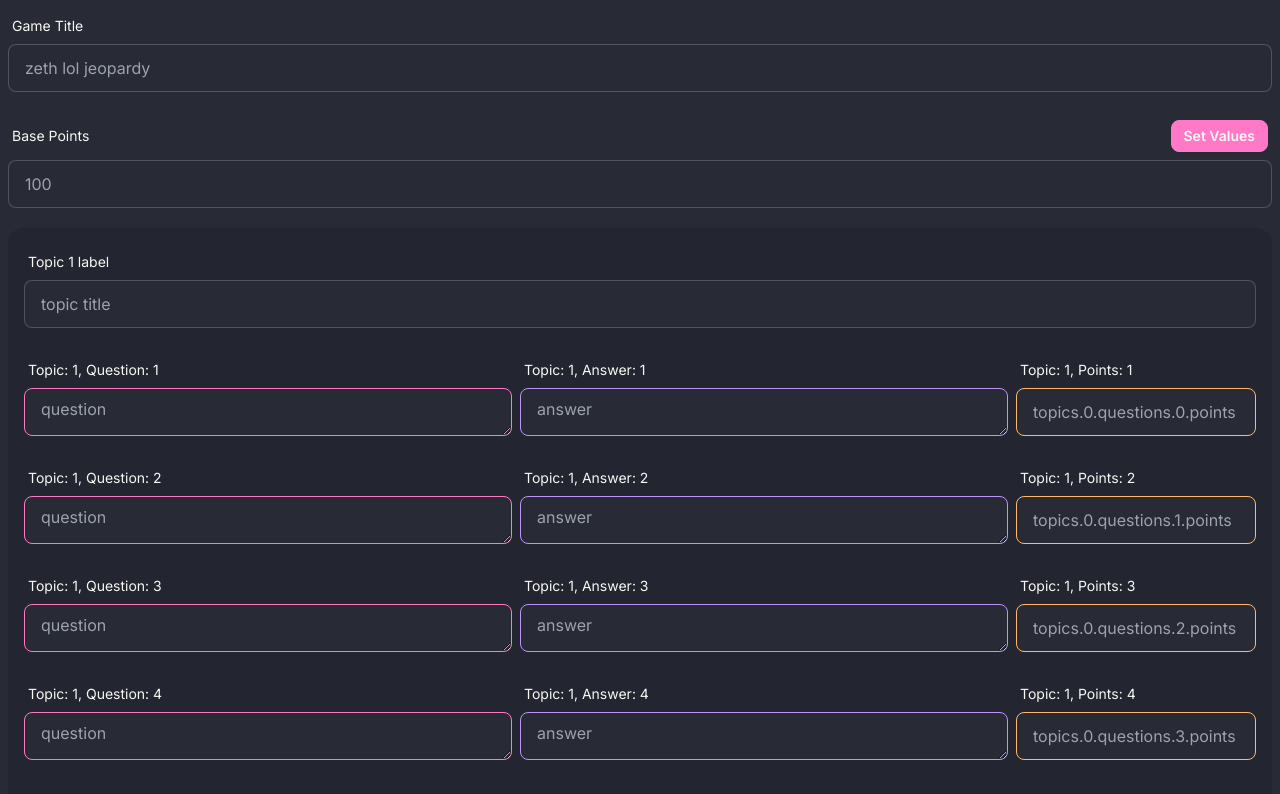
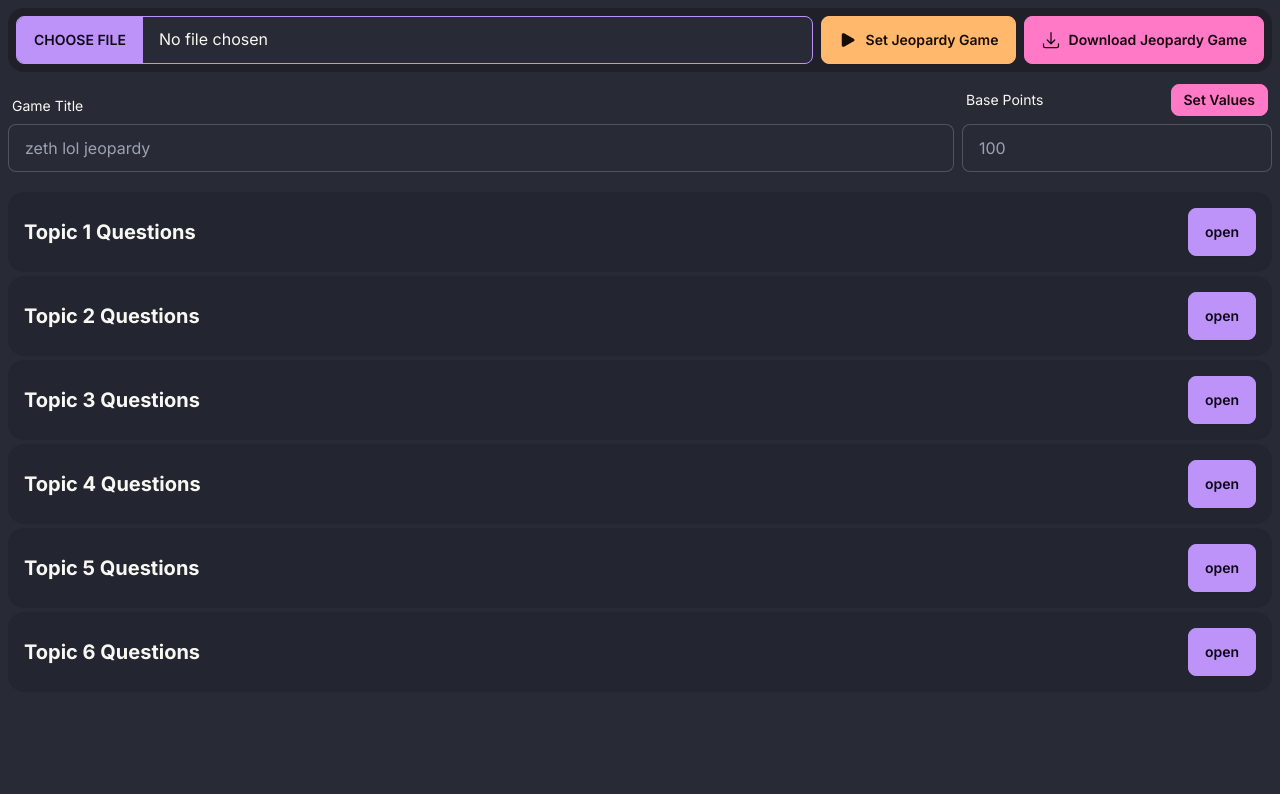
Before and after one commit to zethporter/zeth_lol, a Next.js app: page /jeopardy/editor in a window 1280 px wide. Shown: the top 794 px of the page. Built offline with nearby package versions, Linux system fonts and the light colour scheme.

Commit message:
added ability to upload saved games to the editor

```diff
--- a/package.json
+++ b/package.json
@@ -13,6 +13,7 @@
     "@heroicons/react": "^2.1.1",
     "@hookform/error-message": "^2.0.1",
     "@hookform/resolvers": "^3.3.4",
+    "@radix-ui/react-collapsible": "^1.0.3",
     "@radix-ui/react-context-menu": "^2.1.5",
     "@radix-ui/react-dialog": "^1.0.5",
     "@t3-oss/env-nextjs": "^0.7.1",
@@ -24,6 +25,7 @@
     "react": "18.2.0",
     "react-dom": "18.2.0",
     "react-hook-form": "^7.50.1",
+    "react-hot-toast": "^2.4.1",
     "zod": "^3.22.4"
   },
   "devDependencies": {
--- a/src/app/jeopardy/DefaultGame.tsx
+++ b/src/app/jeopardy/DefaultGame.tsx
@@ -1,6 +1,7 @@
 import { z } from "zod";
 
 export const game = z.object({
+  game: z.object({
     gameTitle: z.string(),
     basePoints: z.number(),
     topics: z
@@ -18,10 +19,12 @@ export const game = z.object({
       )
       .max(6)
       .min(6),
+  }),
 });
 export type Game = z.infer<typeof game>;
 
 export const defaultGame = {
+  game: {
     gameTitle: "Game Title",
     basePoints: 100,
     topics: [
@@ -206,6 +209,7 @@ export const defaultGame = {
         ],
       },
     ],
+  },
 };
 
 export const gameOutline = {
--- a/src/app/jeopardy/editor/EditorForm.tsx
+++ b/src/app/jeopardy/editor/EditorForm.tsx
@@ -1,12 +1,17 @@
 "use client";
 
+import { useState } from "react";
 import { useForm, type SubmitHandler } from "react-hook-form";
 import { ErrorMessage } from "@hookform/error-message";
 import { zodResolver } from "@hookform/resolvers/zod";
+import { ArrowDownTrayIcon, PlayIcon } from "@heroicons/react/24/solid";
+import toast from "react-hot-toast";
 
-import { game, type Game } from "../DefaultGame";
+import TopicSection from "./TopicSection";
+import { game, type Game, defaultGame } from "../DefaultGame";
 
 const EditorForm = () => {
+  const [gameJson, setGameJson] = useState<Game>();
   const {
     register,
     handleSubmit,
@@ -15,19 +20,20 @@ const EditorForm = () => {
     formState: { errors },
   } = useForm<Game>({
     resolver: zodResolver(game),
+    values: gameJson,
   });
 
   const updatePoints = () => {
-    const base = getValues("basePoints");
+    const base = getValues("game.basePoints");
     [0, 1, 2, 3, 4, 5].forEach((i) => {
       [0, 1, 2, 3, 4].forEach((j) => {
-        setValue(`topics.${i}.questions.${j}.points`, (j + 1) * base);
+        setValue(`game.topics.${i}.questions.${j}.points`, (j + 1) * base);
       });
     });
   };
 
   const download: SubmitHandler<Game> = (data) => {
-    const fileName = data.gameTitle;
+    const fileName = data.game.gameTitle;
     const json = JSON.stringify(data);
     const blob = new Blob([json], { type: "application/json" }); // blob just as yours
     const href = URL.createObjectURL(blob);
@@ -38,34 +44,92 @@ const EditorForm = () => {
     link.click();
     document.body.removeChild(link);
   };
+  const readJsonFile = (file: Blob) =>
+    new Promise((resolve, reject) => {
+      const fileReader = new FileReader();
+
+      fileReader.onload = (event) => {
+        if (event.target) {
+          resolve(JSON.parse(event.target.result as string));
+        }
+      };
+
+      fileReader.onerror = (error) => reject(error);
+      fileReader.readAsText(file);
+    });
+
+  const uploadFile = async (event: React.ChangeEvent<HTMLInputElement>) => {
+    if (event.target.files) {
+      // @ts-expect-error because this thing sucks balls. Why should I have to ignore something that works??
+      const parsedData = await readJsonFile(event.target.files[0]);
+
+      console.log(parsedData);
+      try {
+        const tempJson = game.parse(parsedData);
+        setGameJson(tempJson);
+        toast.success("Uploaded Game!");
+      } catch (error) {
+        toast.error("oops something went wrong. Try again.");
+      }
+    }
+  };
 
   return (
     <form className="container mx-auto flex flex-col gap-1 p-2">
-      <label className="form-control w-full">
+      <div className="flex flex-row justify-between gap-2 rounded-box bg-base-300 p-2">
+        <input
+          type="file"
+          accept=".json,application/json"
+          className="file-input file-input-bordered file-input-secondary w-full"
+          onChange={uploadFile}
+        />
+        <button
+          type="button"
+          onClick={handleSubmit(download)}
+          className="btn btn-accent"
+        >
+          <svg className="h-5 w-5">
+            <PlayIcon />
+          </svg>
+          Set Jeopardy Game
+        </button>
+        <button
+          type="button"
+          onClick={handleSubmit(download)}
+          className="btn btn-primary"
+        >
+          <svg className="h-5 w-5">
+            <ArrowDownTrayIcon />
+          </svg>
+          Download Jeopardy Game
+        </button>
+      </div>
+      <div className="grid grid-cols-4 items-end gap-2">
+        <label className="form-control col-span-3">
           <div className="label">
             <span className="label-text">Game Title</span>
           </div>
           <input
             className="input input-bordered"
             placeholder={"zeth lol jeopardy"}
-          {...register("gameTitle")}
+            {...register("game.gameTitle")}
           />
           <div className="label">
             <ErrorMessage
               errors={errors}
-            name={"gameTitle"}
+              name={"game.gameTitle"}
               render={({ message }) => (
                 <span className="label-text-alt text-error">{message}</span>
               )}
             />
           </div>
         </label>
-      <label className="form-control w-full">
+        <label className="form-control">
           <div className="label">
             <span className="label-text">Base Points</span>
             <button
               type="button"
-            className="btn btn-primary label-text-alt btn-sm"
+              className="btn btn-primary btn-sm"
               onClick={() => updatePoints()}
             >
               Set Values
@@ -74,126 +138,24 @@ const EditorForm = () => {
           <input
             className="input input-bordered"
             placeholder={"100"}
-          {...register("basePoints", { valueAsNumber: true })}
+            {...register("game.basePoints", { valueAsNumber: true })}
           />
           <div className="label">
             <ErrorMessage
               errors={errors}
-            name={"basePoints"}
+              name={"game.basePoints"}
               render={({ message }) => (
                 <span className="label-text-alt text-error">{message}</span>
               )}
             />
           </div>
         </label>
+      </div>
       {Array(6)
         .fill(0)
         .map((topic, i) => (
-          <div
-            className="flex w-full flex-col gap-2 rounded-box bg-base-200 p-4"
-            key={i}
-          >
-            <label className="form-control w-full">
-              <div className="label">
-                <span className="label-text">{`Topic ${i + 1} label`}</span>
-              </div>
-              <input
-                className="input input-bordered col-span-full"
-                placeholder={"topic title"}
-                {...register(`topics.${i}.topicLabel`)}
-              />
-              <div className="label">
-                <ErrorMessage
-                  errors={errors}
-                  name={`topic.${i}.topicLabel`}
-                  render={({ message }) => (
-                    <span className="label-text-alt text-error">{message}</span>
-                  )}
-                />
-              </div>
-            </label>
-            {Array(5)
-              .fill(0)
-              .map((question, q) => (
-                <div className="grid grid-cols-5 gap-2" key={q}>
-                  <label className="form-control col-span-2">
-                    <div className="label">
-                      <span className="label-text">{`Topic: ${i + 1}, Question: ${q + 1}`}</span>
-                    </div>
-                    <textarea
-                      rows={1}
-                      className="input input-bordered input-primary pt-2"
-                      placeholder={"question"}
-                      {...register(`topics.${i}.questions.${q}.question`)}
-                    />
-                    <div className="label">
-                      <ErrorMessage
-                        errors={errors}
-                        name={`topics.${i}.questions.${q}.question`}
-                        render={({ message }) => (
-                          <span className="label-text-alt text-error">
-                            {message}
-                          </span>
-                        )}
-                      />
-                    </div>
-                  </label>
-                  <label className="form-control col-span-2">
-                    <div className="label">
-                      <span className="label-text">{`Topic: ${i + 1}, Answer: ${q + 1}`}</span>
-                    </div>
-                    <textarea
-                      rows={1}
-                      className="input input-bordered input-secondary pt-2"
-                      placeholder={"answer"}
-                      {...register(`topics.${i}.questions.${q}.answer`)}
-                    />
-                    <div className="label">
-                      <ErrorMessage
-                        errors={errors}
-                        name={`topics.${i}.questions.${q}.answer`}
-                        render={({ message }) => (
-                          <span className="label-text-alt text-error">
-                            {message}
-                          </span>
-                        )}
-                      />
-                    </div>
-                  </label>
-                  <label className="form-control w-full">
-                    <div className="label">
-                      <span className="label-text">{`Topic: ${i + 1}, Points: ${q + 1}`}</span>
-                    </div>
-                    <input
-                      className="input input-bordered input-accent"
-                      placeholder={`topics.${i}.questions.${q}.points`}
-                      {...register(`topics.${i}.questions.${q}.points`, {
-                        valueAsNumber: true,
-                      })}
-                    />
-                    <div className="label">
-                      <ErrorMessage
-                        errors={errors}
-                        name={`topics.${i}.questions.${q}.points`}
-                        render={({ message }) => (
-                          <span className="label-text-alt text-error">
-                            {message}
-                          </span>
-                        )}
-                      />
-                    </div>
-                  </label>
-                </div>
+          <TopicSection key={i} i={i} errors={errors} register={register} />
         ))}
-          </div>
-        ))}
-      <button
-        type="button"
-        onClick={handleSubmit(download)}
-        className="btn btn-primary"
-      >
-        Download Jeopardy Game
-      </button>
     </form>
   );
 };
--- /dev/null
+++ b/src/app/jeopardy/editor/TopicSection.tsx
@@ -0,0 +1,129 @@
+import { useState } from "react";
+import * as Collapsible from "@radix-ui/react-collapsible";
+import { type FieldErrors, type UseFormRegister } from "react-hook-form";
+import { ErrorMessage } from "@hookform/error-message";
+import { type Game } from "../DefaultGame";
+
+const TopicSection = ({
+  errors,
+  register,
+  i,
+}: {
+  errors: FieldErrors;
+  register: UseFormRegister<Game>;
+  i: number;
+}) => {
+  const [open, setOpen] = useState<boolean>(false);
+  return (
+    <Collapsible.Root
+      open={open}
+      onOpenChange={setOpen}
+      className="flex w-full flex-col gap-2 rounded-box bg-base-200 p-4"
+    >
+      <div className="flex flex-row items-center gap-2">
+        <span className="flex-1 text-xl font-bold">{`Topic ${i + 1} Questions`}</span>
+        <Collapsible.Trigger asChild>
+          <button className="btn btn-secondary w-fit">
+            {open ? "close" : "open"}
+          </button>
+        </Collapsible.Trigger>
+      </div>
+      <Collapsible.Content>
+        <label className="form-control w-full">
+          <div className="label">
+            <span className="label-text">{`Topic Title`}</span>
+          </div>
+          <input
+            className="input input-bordered col-span-full"
+            placeholder={"topic title"}
+            {...register(`game.topics.${i}.topicLabel`)}
+          />
+          <div className="label">
+            <ErrorMessage
+              errors={errors}
+              name={`topic.${i}.topicLabel`}
+              render={({ message }) => (
+                <span className="label-text-alt text-error">{message}</span>
+              )}
+            />
+          </div>
+        </label>
+        {Array(5)
+          .fill(0)
+          .map((question, q) => (
+            <div className="grid grid-cols-5 gap-2" key={q}>
+              <label className="form-control col-span-2">
+                <div className="label">
+                  <span className="label-text">{`Question: ${q + 1}`}</span>
+                </div>
+                <textarea
+                  rows={1}
+                  className="input input-bordered input-primary pt-2"
+                  placeholder={"question"}
+                  {...register(`game.topics.${i}.questions.${q}.question`)}
+                />
+                <div className="label">
+                  <ErrorMessage
+                    errors={errors}
+                    name={`topics.${i}.questions.${q}.question`}
+                    render={({ message }) => (
+                      <span className="label-text-alt text-error">
+                        {message}
+                      </span>
+                    )}
+                  />
+                </div>
+              </label>
+              <label className="form-control col-span-2">
+                <div className="label">
+                  <span className="label-text">{`Answer: ${q + 1}`}</span>
+                </div>
+                <textarea
+                  rows={1}
+                  className="input input-bordered input-secondary pt-2"
+                  placeholder={"answer"}
+                  {...register(`game.topics.${i}.questions.${q}.answer`)}
+                />
+                <div className="label">
+                  <ErrorMessage
+                    errors={errors}
+                    name={`topics.${i}.questions.${q}.answer`}
+                    render={({ message }) => (
+                      <span className="label-text-alt text-error">
+                        {message}
+                      </span>
+                    )}
+                  />
+                </div>
+              </label>
+              <label className="form-control w-full">
+                <div className="label">
+                  <span className="label-text">{`Points: ${q + 1}`}</span>
+                </div>
+                <input
+                  className="input input-bordered input-accent"
+                  placeholder={`topics.${i}.questions.${q}.points`}
+                  {...register(`game.topics.${i}.questions.${q}.points`, {
+                    valueAsNumber: true,
+                  })}
+                />
+                <div className="label">
+                  <ErrorMessage
+                    errors={errors}
+                    name={`game.topics.${i}.questions.${q}.points`}
+                    render={({ message }) => (
+                      <span className="label-text-alt text-error">
+                        {message}
+                      </span>
+                    )}
+                  />
+                </div>
+              </label>
+            </div>
+          ))}
+      </Collapsible.Content>
+    </Collapsible.Root>
+  );
+};
+
+export default TopicSection;
--- a/src/app/jeopardy/editor/page.tsx
+++ b/src/app/jeopardy/editor/page.tsx
@@ -1,9 +1,13 @@
+"use-client";
+
 import EditorForm from "./EditorForm";
+import { Toaster } from "react-hot-toast";
 
 export default function Editor() {
   return (
     <main>
       <EditorForm />
+      <Toaster />
     </main>
   );
 }
--- a/src/app/jeopardy/page.tsx
+++ b/src/app/jeopardy/page.tsx
@@ -1,4 +1,6 @@
 "use client";
+// import { Toaster } from "react-hot-toast";
+
 import QuestionModal from "./QuestionModal";
 import JeopardyHeader from "./JeopardyHeader";
 import GameBoard from "./GameBoard";
@@ -11,7 +13,7 @@ export default function Jeopardy() {
       <GameBoard>
         <div className="flex h-full w-full flex-col-reverse gap-2 bg-base-300/75 p-2">
           <div className="container mx-auto grid flex-1 grid-cols-6 gap-2 rounded-xl p-2">
-            {newGame.topics.map((topic, i) => (
+            {newGame.game.topics.map((topic, i) => (
               <div key={i} className="grid grid-rows-6 gap-2">
                 <div className="flex w-full items-center justify-center rounded-lg bg-accent font-sans text-2xl font-bold text-accent-content">
                   {topic.topicLabel}
```
Also changed, not shown: 1 other file (tests, documents, lock files or other folders). Lines whose indentation alone changed are shown as unchanged.
